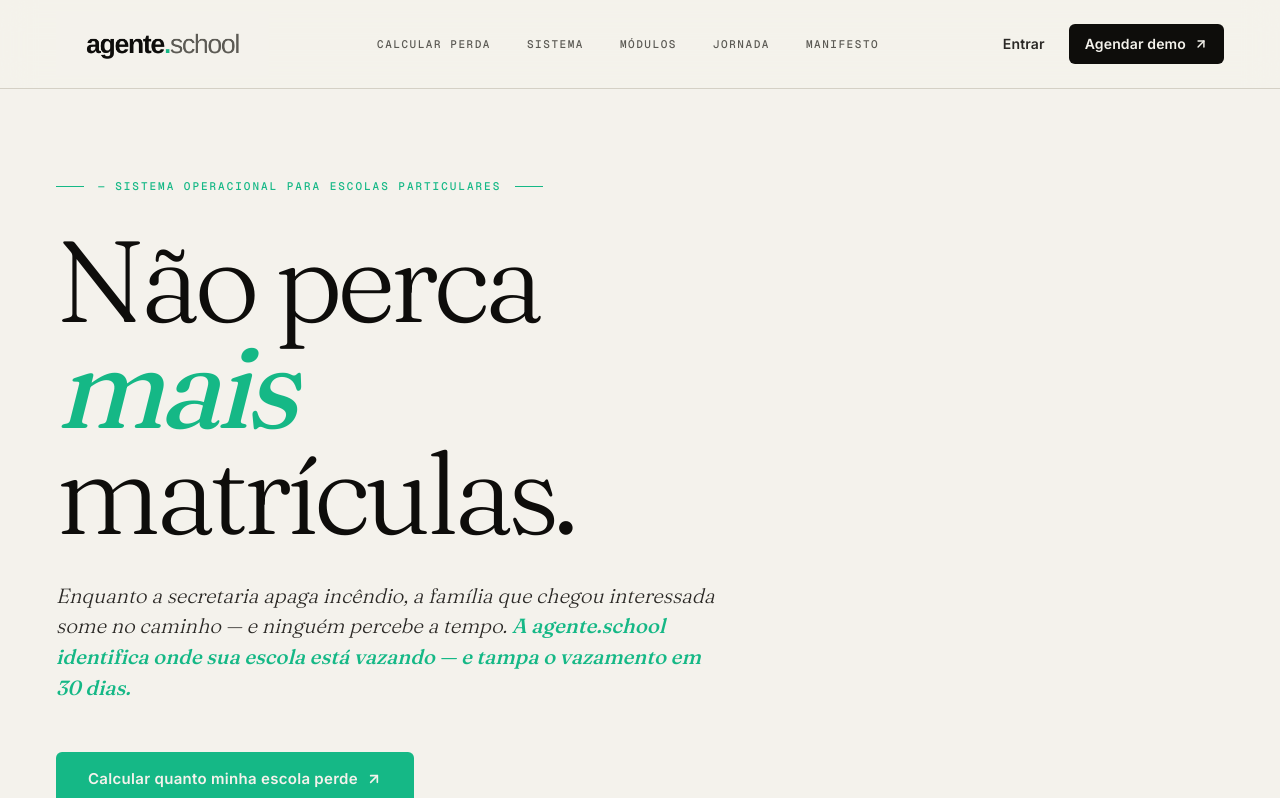
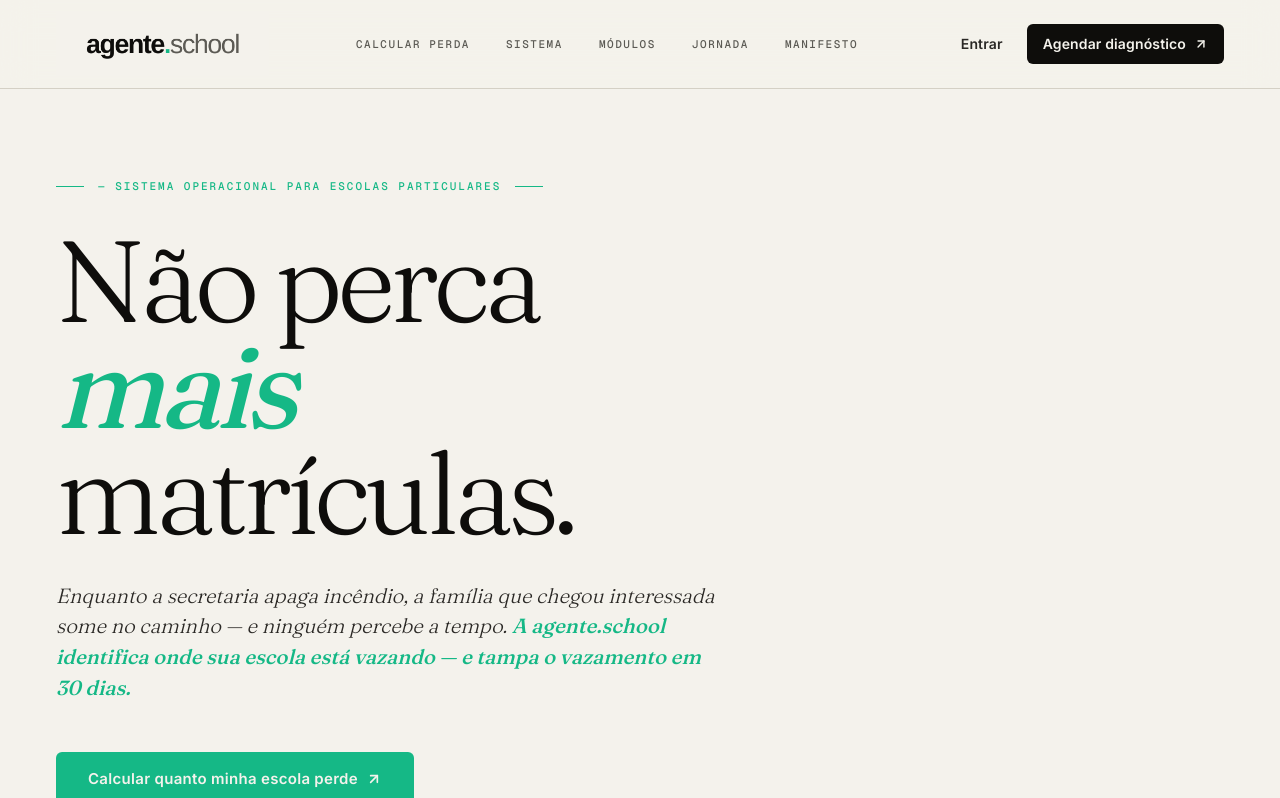
Before and after one commit to VictorDron/school_lab, a React (Vite) app in the folder frontend/: page / in a window 1280 px wide. Shown: the top 798 px of the page. Built offline with nearby package versions, Linux system fonts and the light colour scheme; no server answers.

Commit message:
feat(landing): swap "agendar demo" CTAs to "agendar diagnóstico"
Co-Authored-By: Claude Opus 4.7 (1M context) <noreply@anthropic.com>

```diff
--- a/frontend/src/components/marketing/LeadCaptureModal.tsx
+++ b/frontend/src/components/marketing/LeadCaptureModal.tsx
@@ -17,7 +17,7 @@ interface LeadForm {
 }
 
 const INTENT_COPY: Record<LeadIntent, { eyebrow: string; title: string; italic: string; cta: string }> = {
-  demo:      { eyebrow: '— Demonstração',   title: 'Vamos te mostrar a',  italic: 'plataforma',     cta: 'Agendar demonstração' },
+  demo:      { eyebrow: '— Diagnóstico',    title: 'Vamos diagnosticar a sua',  italic: 'escola',     cta: 'Agendar diagnóstico' },
   pequeno:   { eyebrow: '— Plano · 01',     title: 'O',                   italic: 'essencial',      cta: 'Quero começar' },
   medio:     { eyebrow: '— Plano · 02',     title: 'O plano que',         italic: 'cresce',         cta: 'Falar com especialista' },
   grande:    { eyebrow: '— Plano · 03',     title: 'IA, BI e',            italic: 'inteligência',   cta: 'Solicitar demonstração' },
--- a/frontend/src/pages/public/LandingPage.tsx
+++ b/frontend/src/pages/public/LandingPage.tsx
@@ -633,7 +633,7 @@ export default function LandingPage() {
           <div className="flex items-center gap-2">
             <Link to="/login" className="btn btn-ghost btn-md hidden sm:inline-flex">Entrar</Link>
             <button onClick={() => openLead('demo')} className="btn btn-primary btn-md">
-              Agendar demo <ArrowUpRight className="w-3.5 h-3.5" strokeWidth={2.5} />
+              Agendar diagnóstico <ArrowUpRight className="w-3.5 h-3.5" strokeWidth={2.5} />
             </button>
           </div>
         </div>
@@ -970,7 +970,7 @@ export default function LandingPage() {
             </p>
             <div className="mt-10 flex flex-wrap justify-center gap-3">
               <button onClick={() => openLead('demo')} className="btn btn-iris btn-xl">
-                Agendar demonstração <ArrowUpRight className="w-4 h-4" strokeWidth={2.5} />
+                Agendar diagnóstico <ArrowUpRight className="w-4 h-4" strokeWidth={2.5} />
               </button>
               <Link to="/login" className="btn btn-outline-inverted btn-xl">
                 Já sou cliente · entrar
```
